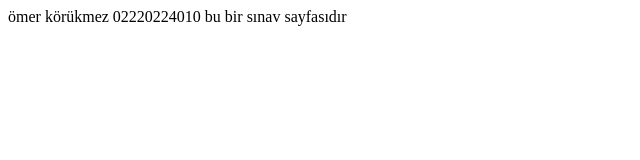
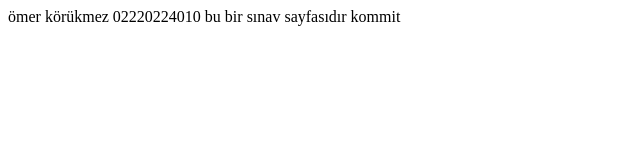
Before and after one commit to korukmezomer/s-nav, a plain HTML site: page index.html in a window 1280 px wide. Shown: the full height of the page, 0-640 px from the left. Drawn offline with Linux system fonts and the light colour scheme.

Commit message:
Update index.html

```diff
--- a/index.html
+++ b/index.html
@@ -10,5 +10,6 @@
   ömer körükmez
   02220224010
   bu bir sınav sayfasıdır
+    kommit
 </body>
 </html>
```
